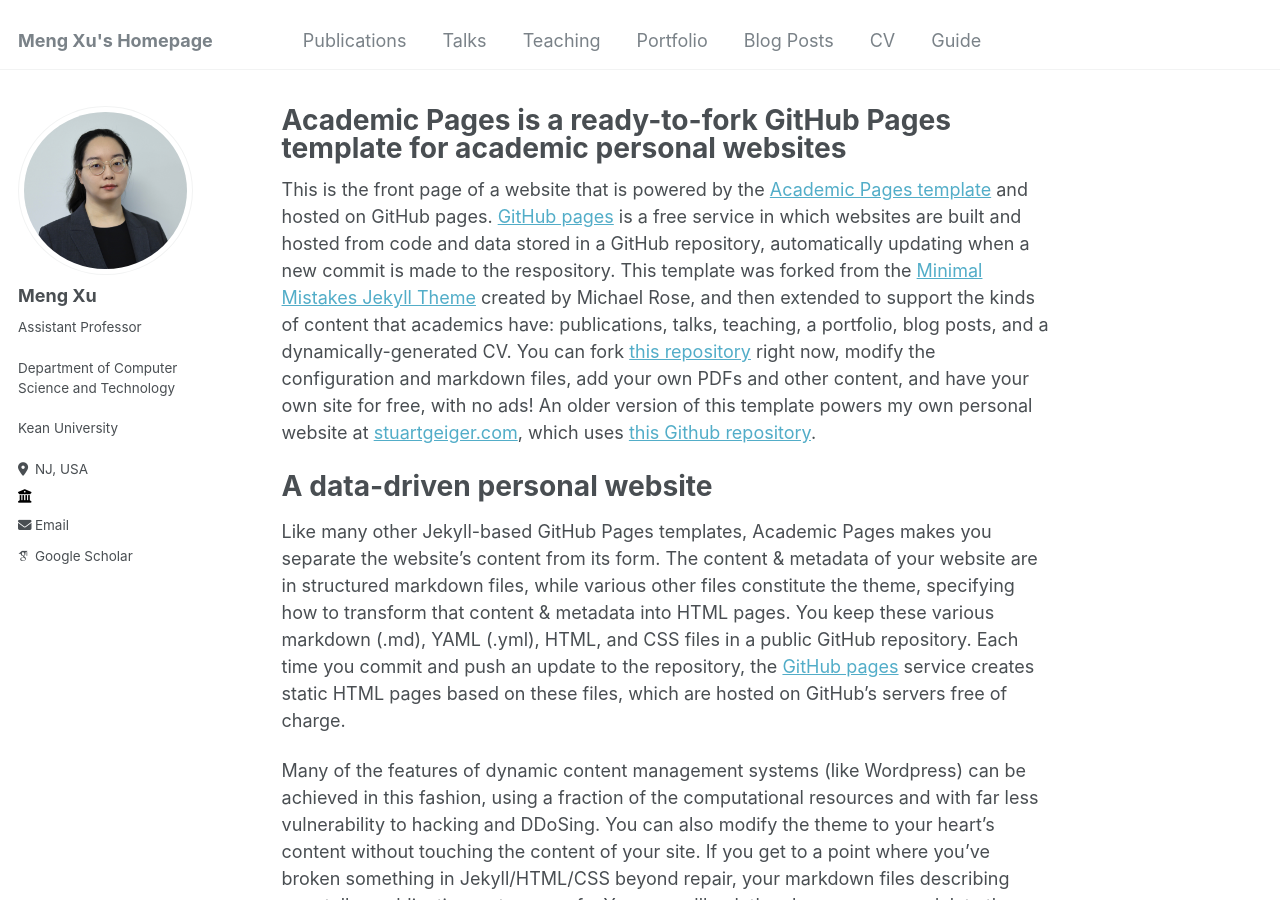
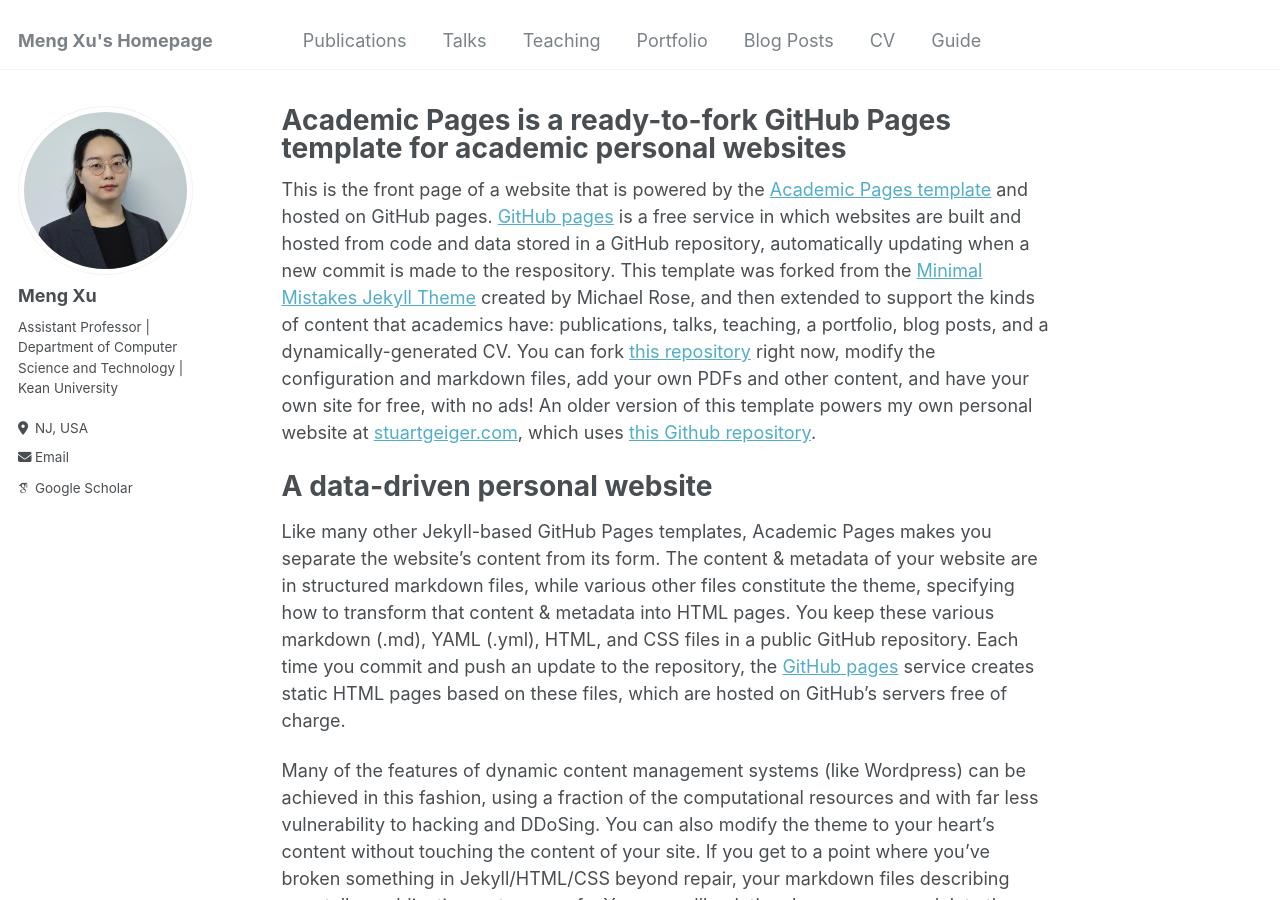
Before and after one commit to MengXu0201/mengxu0201.github.io, a Jekyll site: the page built from _pages/about.md, in a window 1280 px wide and 900 px high. Built offline with Jekyll 4.4.1, drawn with Linux system fonts in a browser that asks for light colours; some web fonts are replaced.

```diff
--- a/_config.yml
+++ b/_config.yml
@@ -24,9 +24,9 @@ author:
   avatar           : "meng.JPG"
   name             : "Meng Xu"
   pronouns         : # "she/her"
-  bio              : "Assistant Professor </br></br> Department of Computer Science and Technology </br></br> Kean University"
+  bio              : "Assistant Professor | Department of Computer Science and Technology | Kean University"
   location         : "NJ, USA"
-  employer         : ""
+  employer         : #""
   uri              : # URL
   email            : "mexu@kean.edu"
 
```
